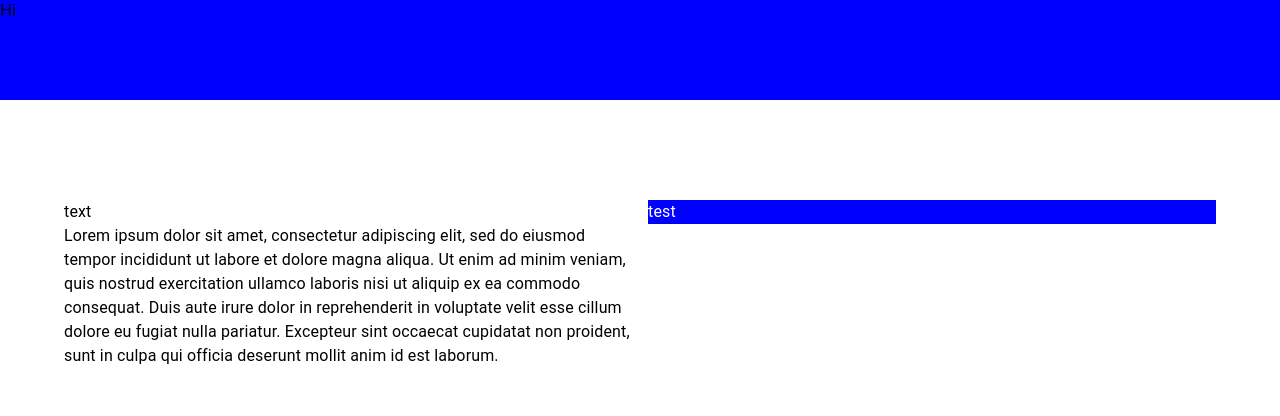
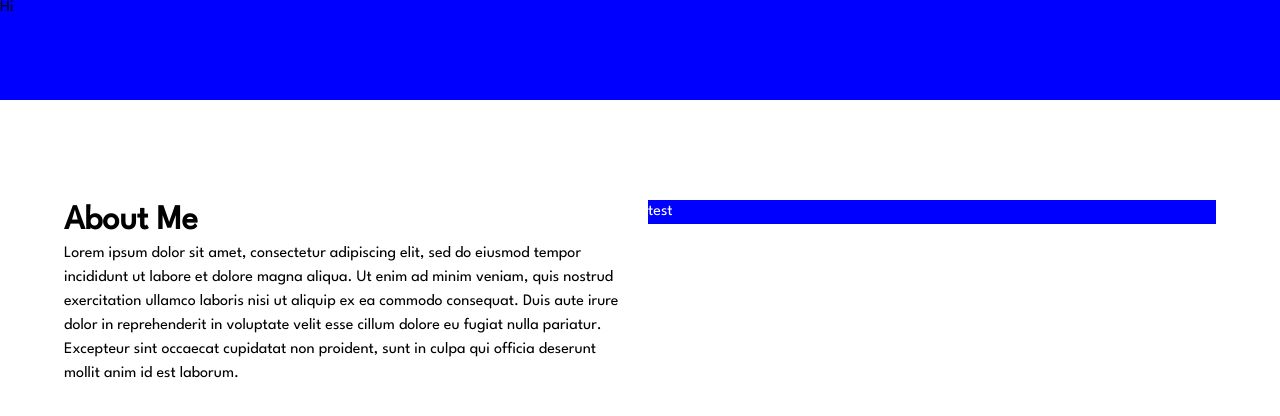
Before and after one commit to kevinhu12/kevinhu12.github.io, a React (Create React App) app: page / in a window 1280 px wide. Shown: the top 416 px of the page. Built offline with nearby package versions, Linux system fonts and the light colour scheme.

Commit message:
changed font to LeagueSpartan

```diff
--- a/public/index.html
+++ b/public/index.html
@@ -23,6 +23,12 @@
       work correctly both with client-side routing and a non-root public URL.
       Learn how to configure a non-root public URL by running `npm run build`.
     -->
+    <link rel="preconnect" href="https://fonts.googleapis.com" />
+    <link rel="preconnect" href="https://fonts.gstatic.com" crossorigin />
+    <link
+      href="https://fonts.googleapis.com/css2?family=League+Spartan&display=swap"
+      rel="stylesheet"
+    />
     <title>React App</title>
   </head>
   <body>
--- a/src/pages/AboutMe.js
+++ b/src/pages/AboutMe.js
@@ -13,7 +13,7 @@
         <Section>
             <Grid container spacing={theme.gridSpacing}>
                 <Grid item xs={6}>
-                    <Typography color='primary'>text</Typography>
+                    <Typography color='primary' variant='h4' sx={{ fontWeight: 'bold' }}>About Me</Typography>
                     <Typography color='primary'>Lorem ipsum dolor sit amet, consectetur adipiscing elit, sed do eiusmod tempor incididunt ut labore et dolore magna aliqua. Ut enim ad minim veniam, quis nostrud exercitation ullamco laboris nisi ut aliquip ex ea commodo consequat. Duis aute irure dolor in reprehenderit in voluptate velit esse cillum dolore eu fugiat nulla pariatur. Excepteur sint occaecat cupidatat non proident, sunt in culpa qui officia deserunt mollit anim id est laborum.</Typography>
                 </Grid>
                 <Grid item xs={6}>
--- a/src/styles.css
+++ b/src/styles.css
@@ -1,8 +1,6 @@
 body {
     margin: 0;
-    font-family: -apple-system, BlinkMacSystemFont, 'Segoe UI', 'Roboto', 'Oxygen',
-        'Ubuntu', 'Cantarell', 'Fira Sans', 'Droid Sans', 'Helvetica Neue',
-        sans-serif;
+    font-family: 'League Spartan', sans-serif;
     -webkit-font-smoothing: antialiased;
     -moz-osx-font-smoothing: grayscale;
 }
--- a/src/theme.js
+++ b/src/theme.js
@@ -1,6 +1,9 @@
 import { createTheme } from '@mui/material/styles';
 
 const theme = createTheme({
+    typography: {
+        fontFamily: ['League Spartan', 'regular'].join(',')
+    },
     palette: {
         primary: { main: '#000000' },
         secondary: { main: '#ffffff' }
```
